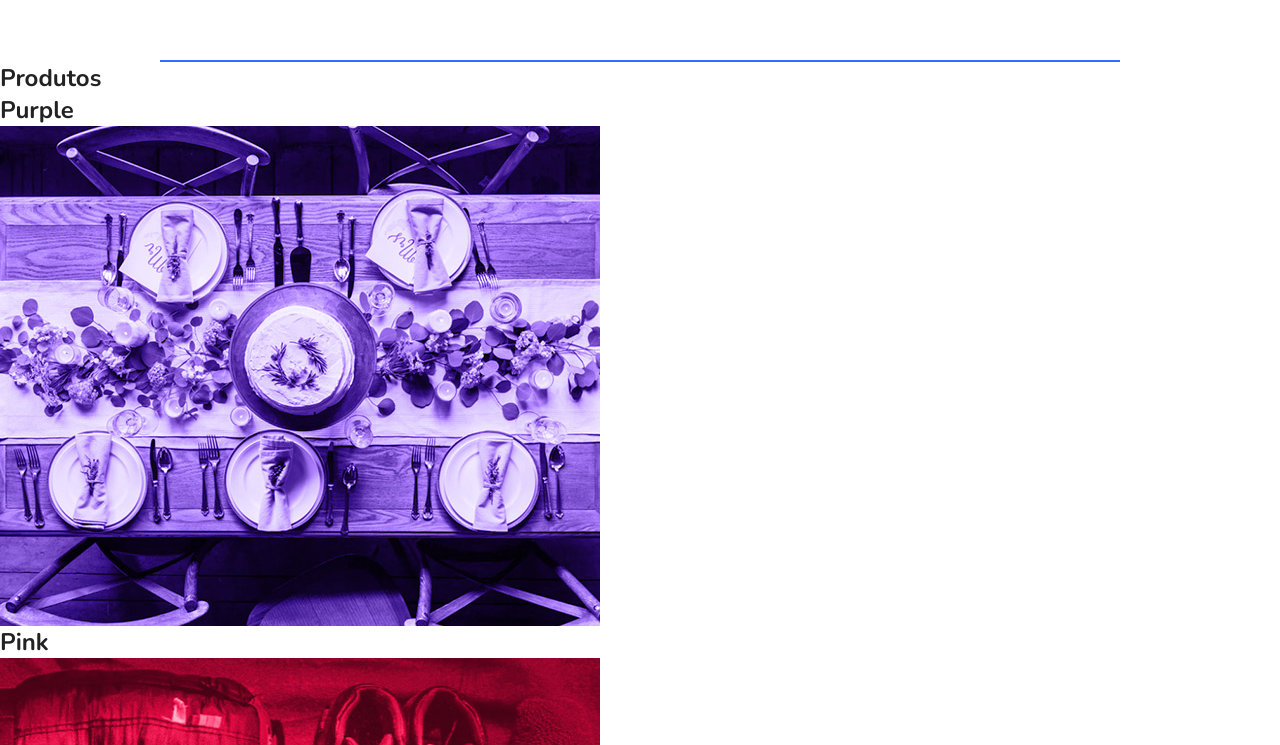
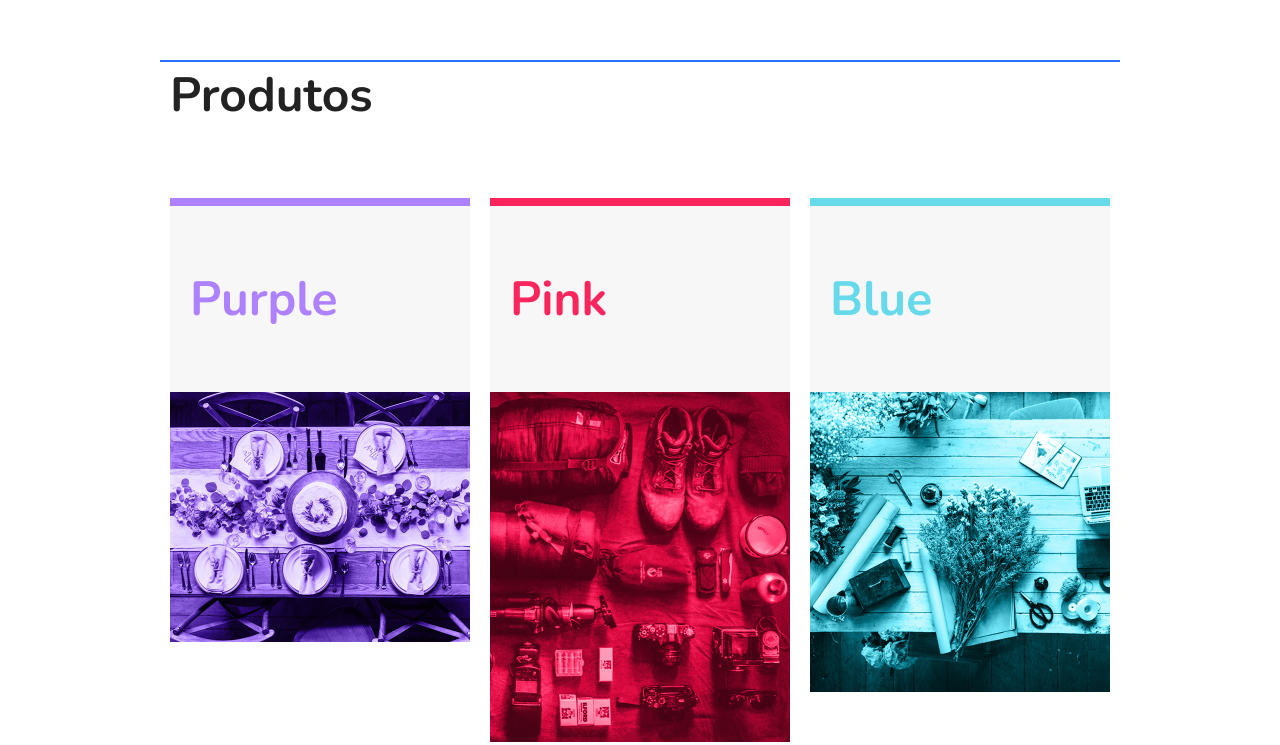
Before and after one commit to rogerdepaula-zz/flex-blog, a plain HTML site: page index.html in a window 1280 px wide. Shown: the part 939-1684 px from the top of the page. Drawn offline with nearby package versions, Linux system fonts and the light colour scheme.

Commit message:
produtos

```diff
--- a/index.html
+++ b/index.html
@@ -49,7 +49,7 @@
         </div>
     </section>
 
-    <section class="produtos" id="produtos">
+    <section class="produtos container" id="produtos">
         <h1>Produtos</h1>
         <div class="produtos-container">
             <div class="produtos-item purple">
--- a/style.css
+++ b/style.css
@@ -74,10 +74,9 @@ img {
     border-bottom: 2px solid #2c70ff;
     padding: 60px 10px;
     justify-content: initial;
-    flex-wrap: nowrap;
 }
 .sobre-info{
-    flex: 2;
+    flex: 2 1 300px;
 }
 
 .sobre-info h1{
@@ -91,5 +90,45 @@ img {
     color: #7c7c7c;
 }
 .sobre-img{
+    flex: 1 1 160px;
+    margin: 0 10px;
+}
+.produtos h1{
+    display: block;
+    font-size: 3em;
+    margin: 0 10px 60px 10px;
+}
+.produtos-container{
+    display: flex;
+    flex-wrap: wrap;
+}
+.produtos-item{
+    flex: 1 1 175px;
+    margin: 10px;
+}
+.produtos-item h2{
+    font-size: 3em;
+    color: #a4a4a4;
+    background: #f7f7f7;
+    padding: 60px 20px;
+}
+.purple{
+    border-top:8px solid #ae81ff;
+}
+.purple h2{
+    color: #ae81ff;;
+}
 
+.pink{
+    border-top:8px solid #f9265e;
 }
+.pink h2{
+    color: #f9265e;
+}
+
+.blue{
+    border-top:8px solid #66d9eb;
+}
+.blue h2{
+    color: #66d9eb;
+}
```
